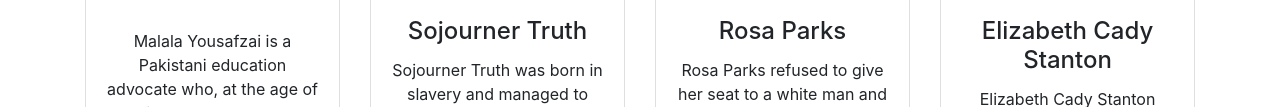
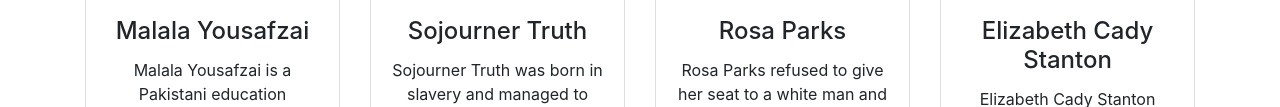
Before and after one commit to mjubica/exibition, a plain HTML site: page index.html in a window 1280 px wide. Shown: the part 1001-1108 px from the top of the page. Drawn offline with nearby package versions, Linux system fonts and the light colour scheme.

Commit message:
paragraph

```diff
--- a/index.html
+++ b/index.html
@@ -53,7 +53,7 @@
                     <div class="card h-100">
                         <img class="card-img-top" src="https://resizing.flixster.com/C5qsjB22kbmezGuoAIuFQkbvRQ0=/506x652/v2/https://flxt.tmsimg.com/v9/AllPhotos/743953/743953_v9_bb.jpg"  height="325px" alt="..." />
                         <div class="card-body">
-                            <h4 class="card-title"></h4>
+                            <h4 class="card-title">Malala Yousafzai</h4>
                             <p class="card-text">Malala Yousafzai is a Pakistani education advocate who, at the age of 17 in 2014, became the youngest person to win the Nobel Peace Prize after surviving an assassination attempt by the Taliban.</p>
                         </div>
                         <div class="card-footer"><a class="btn btn-primary" href="https://www.biography.com/activist/malala-yousafzai#:~:text=Malala%20Yousafzai%20is%20a%20Pakistani,assassination%20attempt%20by%20the%20Taliban.">Find Out More!</a></div>
```
